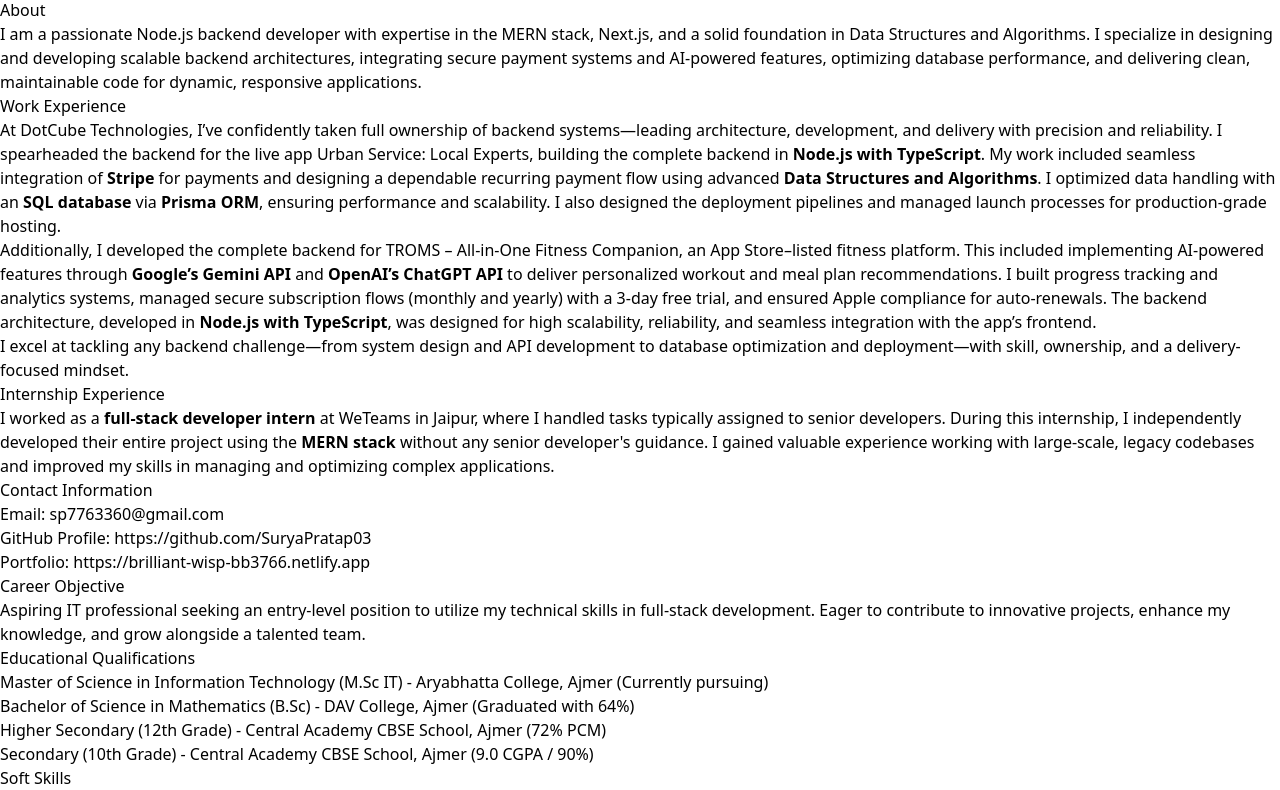
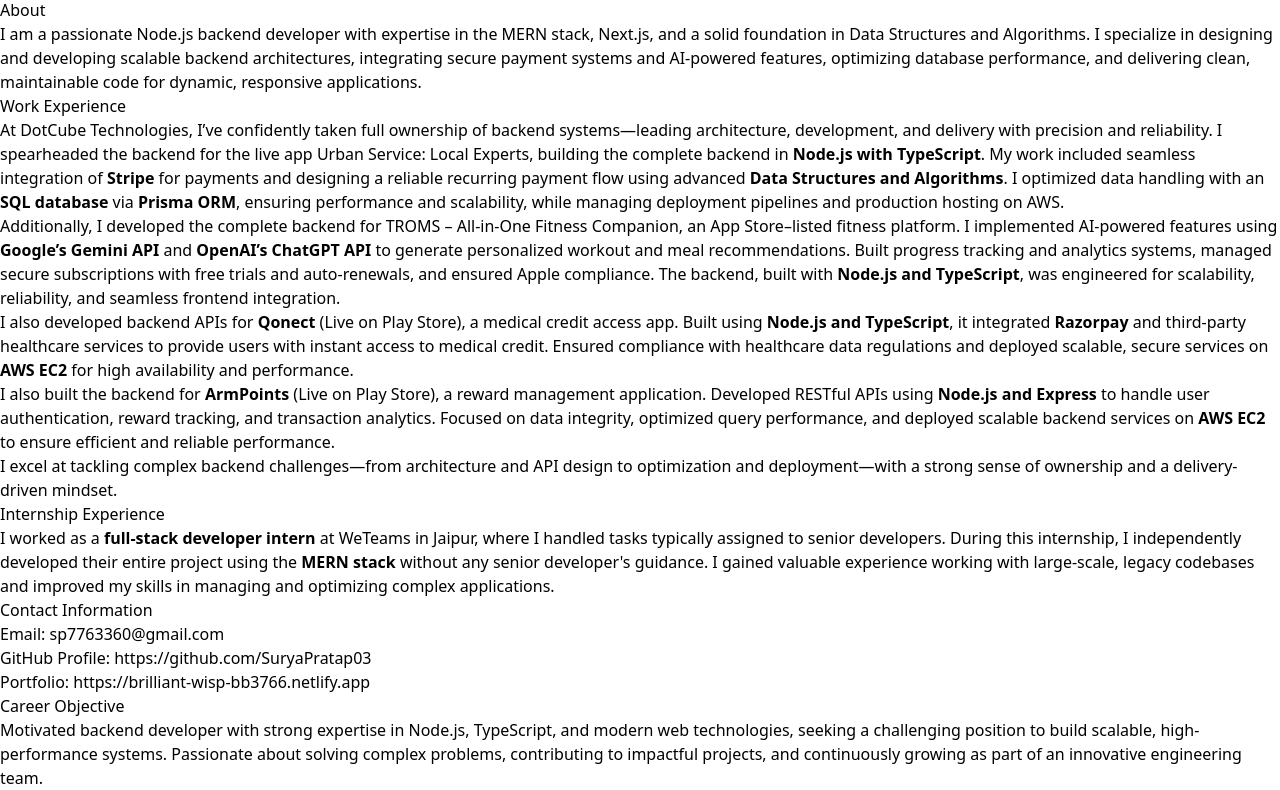
Before and after one commit to SuryaPratap03/PortFolio, a React (Vite) app: page / in a window 1280 px wide. Shown: the part 1970-2760 px from the top of the page. Built offline with nearby package versions, Linux system fonts and the light colour scheme.

Commit message:
code refactord

```diff
--- a/src/components/About.jsx
+++ b/src/components/About.jsx
@@ -39,8 +39,8 @@ const About = () => {
     DotCube Technologies
   </a>
   , I’ve confidently taken full ownership of backend systems—leading
-              architecture, development, and delivery with precision and
-              reliability. I spearheaded the backend for the live app{" "}
+  architecture, development, and delivery with precision and reliability. I
+  spearheaded the backend for the live app{" "}
   <a
     href="https://play.google.com/store/apps/details?id=com.urban.services&hl=en-US&pli=1"
     target="_blank"
@@ -50,44 +50,81 @@ const About = () => {
     Urban Service: Local Experts
   </a>
   , building the complete backend in{" "}
-              <strong>Node.js with TypeScript</strong>. My work included
-              seamless integration of <strong>Stripe</strong> for payments and
-              designing a dependable recurring payment flow using advanced{" "}
-              <strong>Data Structures and Algorithms</strong>. I optimized data
-              handling with an <strong>SQL database</strong> via{" "}
-              <strong>Prisma ORM</strong>, ensuring performance and scalability.
-              I also designed the deployment pipelines and managed launch
-              processes for production-grade hosting.
+  <strong>Node.js with TypeScript</strong>. My work included seamless
+  integration of <strong>Stripe</strong> for payments and designing a reliable
+  recurring payment flow using advanced{" "}
+  <strong>Data Structures and Algorithms</strong>. I optimized data handling
+  with an <strong>SQL database</strong> via <strong>Prisma ORM</strong>,
+  ensuring performance and scalability, while managing deployment pipelines
+  and production hosting on AWS.
 </p>
 
 {/* TROMS Project */}
 <p className="text-gray-700 text-lg md:text-xl leading-relaxed mt-6">
   Additionally, I developed the complete backend for{" "}
   <a
-                href="https://apps.apple.com/app/troms/idXXXXXXXX"
+    href="https://apps.apple.com/us/app/troms/id6747479780"
     target="_blank"
     rel="noopener noreferrer"
     className="text-blue-600 hover:underline"
   >
     TROMS – All-in-One Fitness Companion
   </a>
-              , an App Store–listed fitness platform. This included implementing
-              AI-powered features through <strong>Google’s Gemini API</strong>{" "}
-              and <strong>OpenAI’s ChatGPT API</strong> to deliver personalized
-              workout and meal plan recommendations. I built progress tracking
-              and analytics systems, managed secure subscription flows (monthly
-              and yearly) with a 3-day free trial, and ensured Apple compliance
-              for auto-renewals. The backend architecture, developed in{" "}
-              <strong>Node.js with TypeScript</strong>, was designed for high
-              scalability, reliability, and seamless integration with the app’s
-              frontend.
+  , an App Store–listed fitness platform. I implemented AI-powered features
+  using <strong>Google’s Gemini API</strong> and{" "}
+  <strong>OpenAI’s ChatGPT API</strong> to generate personalized workout and
+  meal recommendations. Built progress tracking and analytics systems, managed
+  secure subscriptions with free trials and auto-renewals, and ensured Apple
+  compliance. The backend, built with <strong>Node.js and TypeScript</strong>,
+  was engineered for scalability, reliability, and seamless frontend
+  integration.
+</p>
+
+{/* Qonect Project */}
+<p className="text-gray-700 text-lg md:text-xl leading-relaxed mt-6">
+  I also developed backend APIs for{" "}
+  <strong>Qonect</strong> (
+  <a
+    href="https://play.google.com/store/apps/details?id=com.tps_connect"
+    target="_blank"
+    rel="noopener noreferrer"
+    className="text-blue-600 hover:underline"
+  >
+    Live on Play Store
+  </a>
+  ), a medical credit access app. Built using{" "}
+  <strong>Node.js and TypeScript</strong>, it integrated{" "}
+  <strong>Razorpay</strong> and third-party healthcare services to provide
+  users with instant access to medical credit. Ensured compliance with
+  healthcare data regulations and deployed scalable, secure services on{" "}
+  <strong>AWS EC2</strong> for high availability and performance.
+</p>
+
+{/* ArmPoints Project */}
+<p className="text-gray-700 text-lg md:text-xl leading-relaxed mt-6">
+  I also built the backend for{" "}
+  <strong>ArmPoints</strong> (
+  <a
+    href="https://play.google.com/store/apps/details?id=com.app.armpoint"
+    target="_blank"
+    rel="noopener noreferrer"
+    className="text-blue-600 hover:underline"
+  >
+    Live on Play Store
+  </a>
+  ), a reward management application. Developed RESTful APIs using{" "}
+  <strong>Node.js and Express</strong> to handle user authentication, reward
+  tracking, and transaction analytics. Focused on data integrity, optimized
+  query performance, and deployed scalable backend services on{" "}
+  <strong>AWS EC2</strong> to ensure efficient and reliable performance.
 </p>
 
 <p className="text-gray-700 text-lg md:text-xl leading-relaxed mt-4">
-              I excel at tackling any backend challenge—from system design and
-              API development to database optimization and deployment—with
-              skill, ownership, and a delivery-focused mindset.
+  I excel at tackling complex backend challenges—from architecture and API
+  design to optimization and deployment—with a strong sense of ownership and a
+  delivery-driven mindset.
 </p>
+
 
             <h2 className="text-blue-600 font-bold text-2xl">
               Internship Experience
@@ -148,10 +185,7 @@ const About = () => {
               Career Objective
             </h2>
             <p className="text-gray-700 text-lg md:text-xl leading-relaxed">
-              Aspiring IT professional seeking an entry-level position to
-              utilize my technical skills in full-stack development. Eager to
-              contribute to innovative projects, enhance my knowledge, and grow
-              alongside a talented team.
+              Motivated backend developer with strong expertise in Node.js, TypeScript, and modern web technologies, seeking a challenging position to build scalable, high-performance systems. Passionate about solving complex problems, contributing to impactful projects, and continuously growing as part of an innovative engineering team.
             </p>
 
             <h2 className="text-blue-600 font-bold text-2xl">
--- a/src/components/Portfolio.jsx
+++ b/src/components/Portfolio.jsx
@@ -5,42 +5,60 @@ import filesharingapp from "../assets/filesharingapp.png";
 import RestroApp from "../assets/RestroApp.png";
 import AICodereviewer from "../assets/AICodereviewer.png";
 import Urbanservice from "../assets/Urbanservice.png";
+import QONECT from "../assets/QONECT.webp";
 import TROMS from "../assets/TROMS.webp";
+import ARMPOINTS from "../assets/ARMPOINTS.webp";
 const Portfolio = () => {
   const cardFiles = [
     {
       id: 1,
       logo: Urbanservice, // Replace with the imported logo variable for Urban Service
-      name: "Urban Service - Local Experts App",
+      name: "Urban Service - Local Experts App (Live On Play Store)",
       details:
         "Led the backend development of Urban Service, a live marketplace app connecting users with local service providers. Built in Node.js with TypeScript, the backend includes Stripe payment gateway integration, a robust recurring payment system using advanced Data Structures and Algorithms, and optimized SQL database operations via Prisma ORM. Designed and managed deployment pipelines to ensure performance, scalability, and reliability in production.",
       url: "https://play.google.com/store/apps/details?id=com.urban.services&hl=en-US&pli=1",
     },
     {
       id: 2,
+      logo: TROMS,
+      name: "TROMS - All-in-One Fitness Companion (Live On App Store)",
+      details:
+        "Developed the complete backend for TROMS, a fitness companion app available on the App Store. The platform enables users to track workouts, follow custom meal plans, and receive personalized fitness recommendations powered by integrated AI models using both Google\'s Gemini API and OpenAI\'s ChatGPT API. Implemented progress tracking and analytics for accurate performance insights, along with secure subscription management for monthly and yearly plans, each offering a 3-day free trial. Designed and deployed a robust backend architecture in Node.js with TypeScript, ensuring scalability, compliance with Apple guidelines, and seamless auto-renewal handling.",
+      url: "https://apps.apple.com/us/app/troms/id6747479780",
+    },
+    {
+      id: 3,
+      logo: QONECT,
+      name: "QONECT - Finance & Credit Access (Live On Play Store)",
+      details:
+        "Developed and deployed scalable backend APIs for Qonect, a medical credit access platform, using Node.js and TypeScript on AWS EC2. Integrated Razorpay for secure payments and third-party healthcare services for instant credit access. Ensured data security and compliance with healthcare regulations while collaborating with frontend teams to deliver a smooth user experience.",
+      url: "https://play.google.com/store/apps/details?id=com.tps_connect",
+    },
+    {
+      id: 4,
+      logo: ARMPOINTS,
+      name: "ARMPOINTS - Reward Application (Live On Play Store)",
+      details:
+        "Developed and deployed robust backend systems using Node.js and Express to manage user rewards, transactions, and analytics. Designed and implemented RESTful APIs for user authentication, reward points tracking, and transaction history management. Ensured data integrity and optimized database queries for efficient reward calculations. Deployed scalable and high-performance backend services on AWS EC2.",
+      url: "https://play.google.com/store/apps/details?id=com.app.armpoint",
+    },
+    {
+      id: 5,
       logo: panchayat,
-      name: "Panchayat - Chat App",
+      name: "Panchayat - Chat App (Live Website)",
       details:
         "Developed a real-time chat application using the MERN stack and Socket.IO, allowing users to join multiple rooms, exchange messages instantly, and view timestamps. Integrated Cloudinary for profile image uploads and designed a responsive UI for a seamless experience across devices.",
       sourceCode: "https://github.com/SuryaPratap03/FileSharingApp",
       url: "https://fastidious-blancmange-74d464.netlify.app/",
     },
     {
-      id: 3,
+      id: 6,
       logo: AICodereviewer,
-      name: "A.I. Code Reviewer 🤖 ",
+      name: "A.I. Code Reviewer 🤖 (Gen AI Live Website)",
       details:
         "Developed an AI-powered code review platform using Node.js for the backend and React for the frontend, integrated with the Gemini API to provide intelligent feedback on code. The platform analyzes code to highlight strengths, suggest improvements, and detect errors, making it a valuable tool for students to enhance their learning and for professionals to improve efficiency in their current jobs or prepare for interviews. Implemented responsive UI with React, ensured seamless API communication, and deployed the application for public use, allowing users to benefit from instant, actionable coding insights.",
       sourceCode: "https://github.com/SuryaPratap03/AI-Code-Reviewer",
       url: "https://ai-code-reviewer-five-beta.vercel.app/",
-    },
-    {
-      id: 4,
-      logo: TROMS,
-      name: "TROMS - All-in-One Fitness Companion'",
-      details:
-        "Developed the complete backend for TROMS, a fitness companion app available on the App Store. The platform enables users to track workouts, follow custom meal plans, and receive personalized fitness recommendations powered by integrated AI models using both Google\'s Gemini API and OpenAI\'s ChatGPT API. Implemented progress tracking and analytics for accurate performance insights, along with secure subscription management for monthly and yearly plans, each offering a 3-day free trial. Designed and deployed a robust backend architecture in Node.js with TypeScript, ensuring scalability, compliance with Apple guidelines, and seamless auto-renewal handling.",
-      url: "https://apps.apple.com/us/app/troms/id6747479780",
     },
   ];
 
```
Also changed, not shown: src/components/Home.jsx (+3 -6 lines), src/assets/ARMPOINTS.webp (added), src/assets/QONECT.webp (added). Lines whose indentation alone changed are shown as unchanged.
